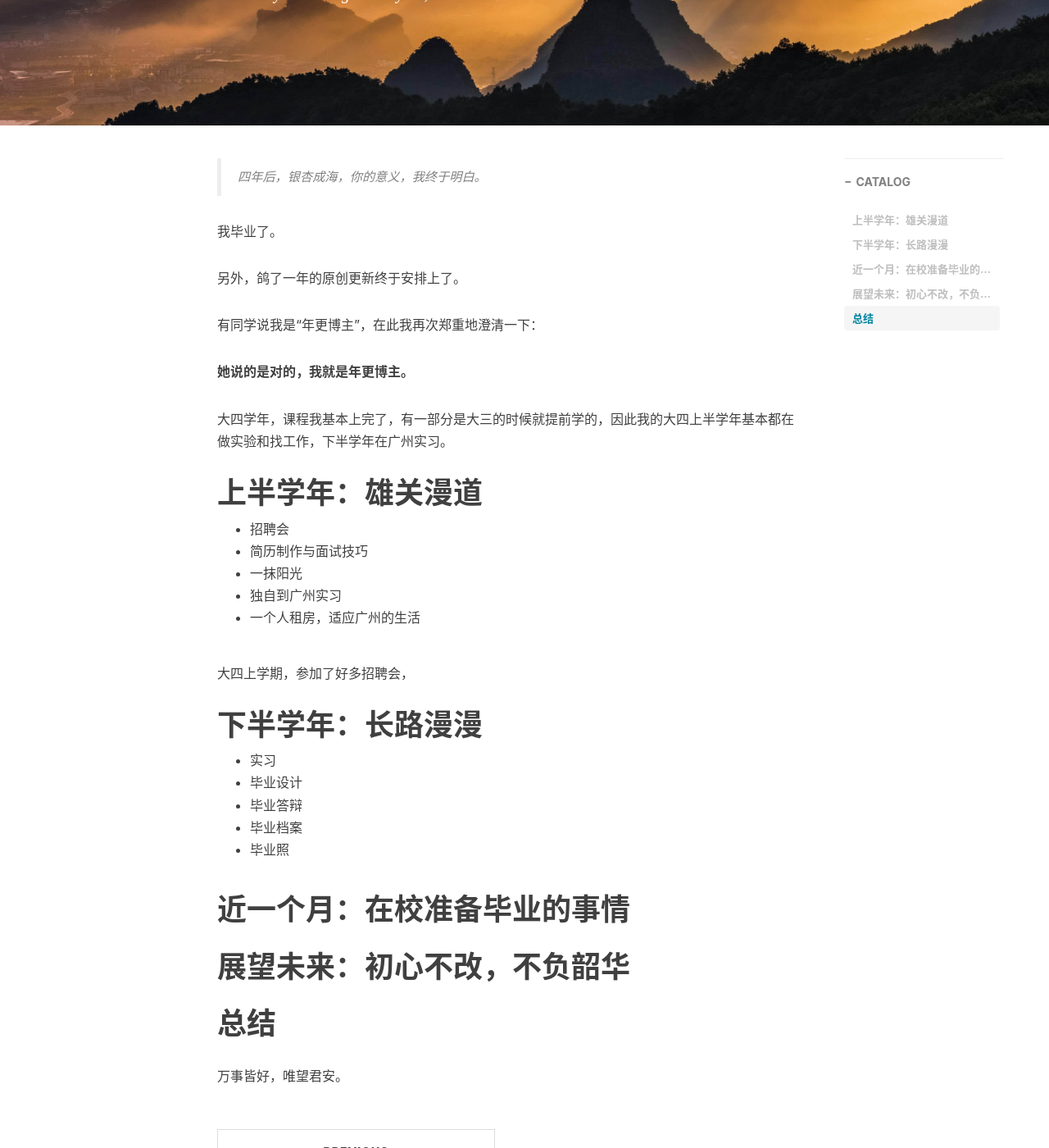
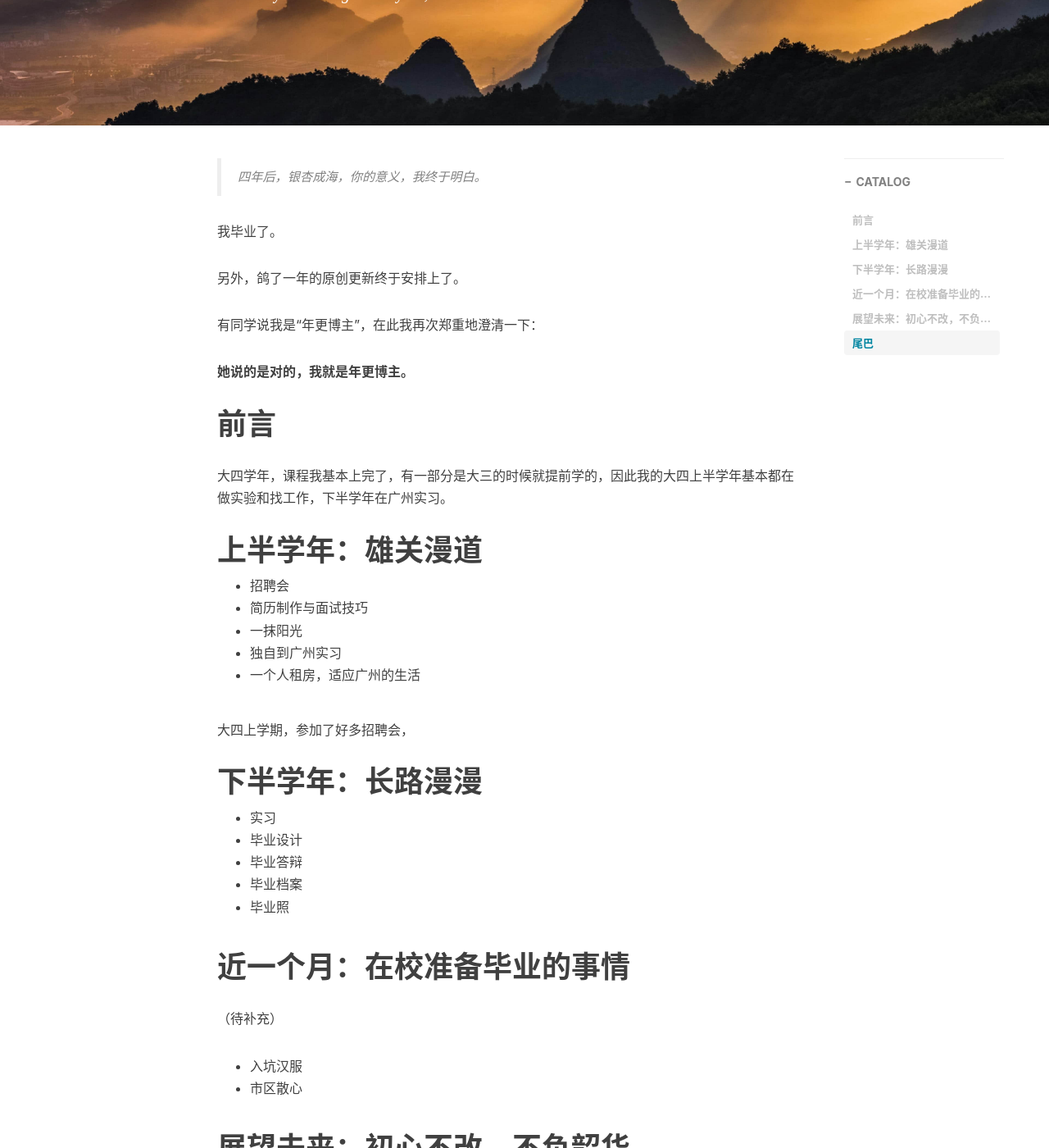
Before and after one commit to TaohongMaxwell/TaohongMaxwell.github.io, a Jekyll site: the page built from _posts/2021-05-26-hello-world.md, in a window 1280 px wide and 1400 px high, scrolled down 430 px. Shown: the whole window at 82% size. Built offline with Jekyll 4.4.1, drawn with Linux system fonts in a browser that asks for light colours; nearby versions of some CDN libraries; comment, search, counter and statistics services are not loaded.

```diff
--- a/_posts/2021-05-26-hello-world.md
+++ b/_posts/2021-05-26-hello-world.md
@@ -21,6 +21,8 @@
 
 **她说的是对的，我就是年更博主。**
 
+# 前言
+
 大四学年，课程我基本上完了，有一部分是大三的时候就提前学的，因此我的大四上半学年基本都在做实验和找工作，下半学年在广州实习。
 
 # 上半学年：雄关漫道
@@ -43,12 +45,17 @@
 
 # 近一个月：在校准备毕业的事情
 
+（待补充）
 
+- 入坑汉服
+- 市区散心
 
 # 展望未来：初心不改，不负韶华
 
+（待补充）
 
+# 尾巴
 
-# 总结
+（待补充）
 
 万事皆好，唯望君安。
```
Also changed, not shown: img/apple-touch-icon.png.
